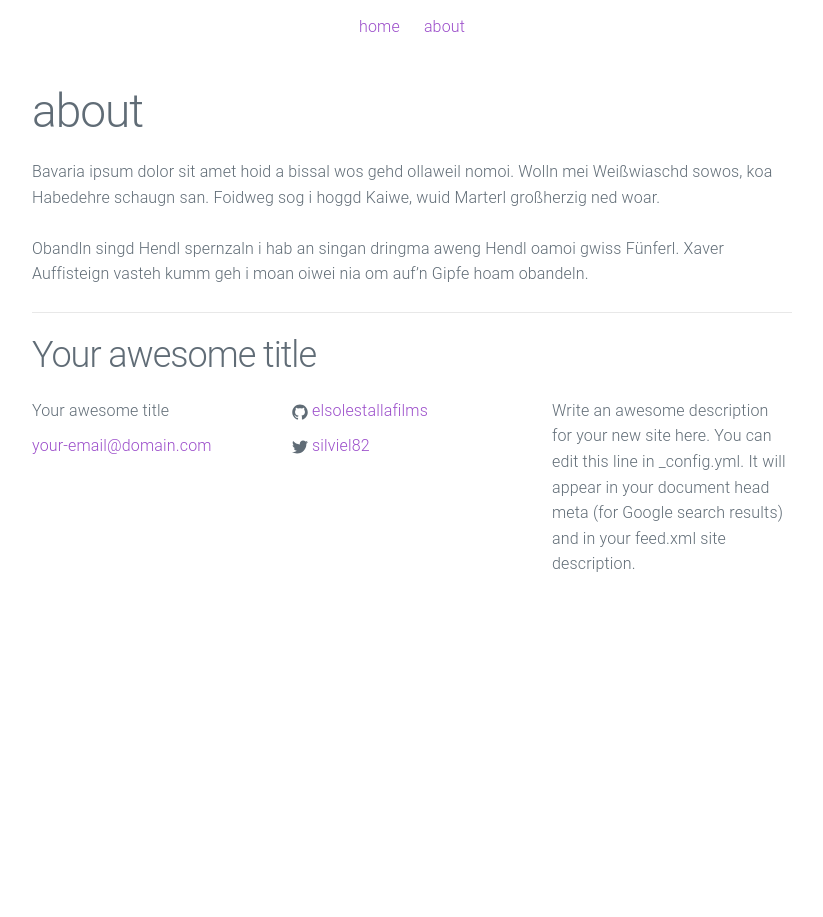
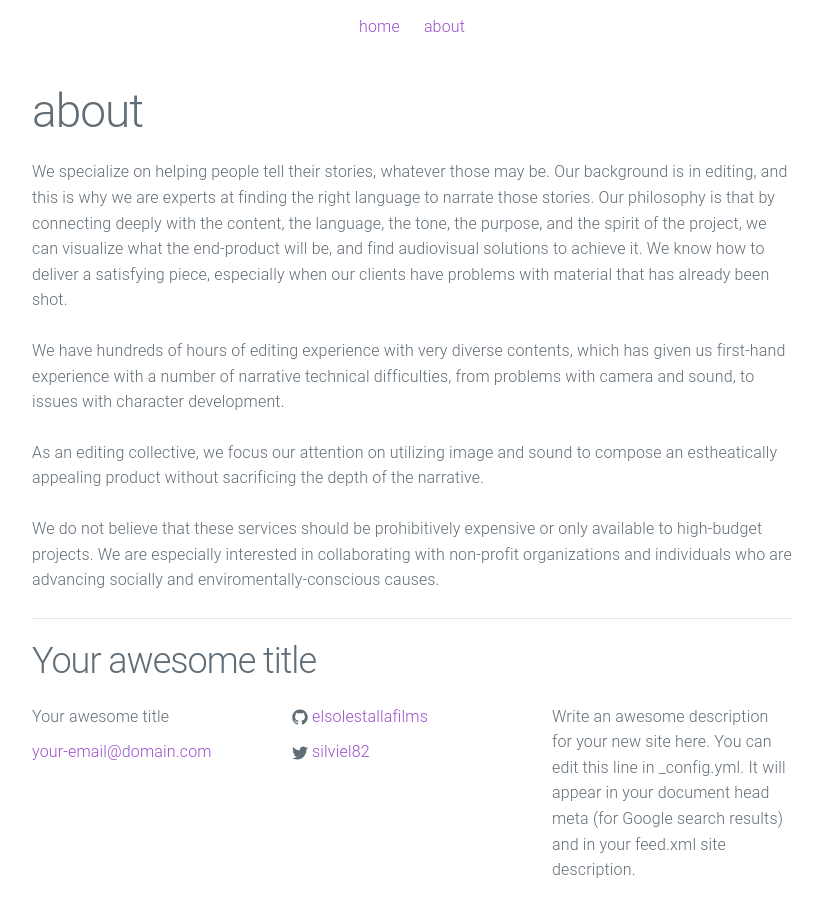
Before and after one commit to elsolestallafilms/elsolestallafilms-web, a Jekyll site: the page built from about.md, in a window 1280 px wide, cut to the strip 162-1110 px from the top of the page. Shown: the top 917 px of the strip, without its empty margins (228-1051 px from the left). Built offline with Jekyll 4.4.1, drawn with Linux system fonts in a browser that asks for light colours; before the commit the page ends 900 px from its top, so only the background shows below that.

Commit message:
Update about.md
updating about content

```diff
--- a/about.md
+++ b/about.md
@@ -4,6 +4,10 @@ title: about
 permalink: /about/
 ---
 
-Bavaria ipsum dolor sit amet hoid a bissal wos gehd ollaweil nomoi. Wolln mei Weißwiaschd sowos, koa Habedehre schaugn san. Foidweg sog i hoggd Kaiwe, wuid Marterl großherzig ned woar.
+We specialize on helping people tell their stories, whatever those may be. Our background is in editing, and this is why we are experts at finding the right language to narrate those stories. Our philosophy is that by connecting deeply with the content, the language, the tone, the purpose, and the spirit of the project, we can visualize what the end-product will be, and find audiovisual solutions to achieve it. We know how to deliver a satisfying piece, especially when our clients have problems with material that has already been shot.
 
-Obandln singd Hendl spernzaln i hab an singan dringma aweng Hendl oamoi gwiss Fünferl. Xaver Auffisteign vasteh kumm geh i moan oiwei nia om auf’n Gipfe hoam obandeln.
+We have hundreds of hours of editing experience with very diverse contents, which has given us first-hand experience with a number of narrative technical difficulties, from problems with camera and sound, to issues with character development.
+
+As an editing collective, we focus our attention on utilizing image and sound to compose an estheatically appealing product without sacrificing the depth of the narrative.
+
+We do not believe that these services should be prohibitively expensive or only available to high-budget projects. We are especially interested in collaborating with non-profit organizations and individuals who are advancing socially and enviromentally-conscious causes.
```
